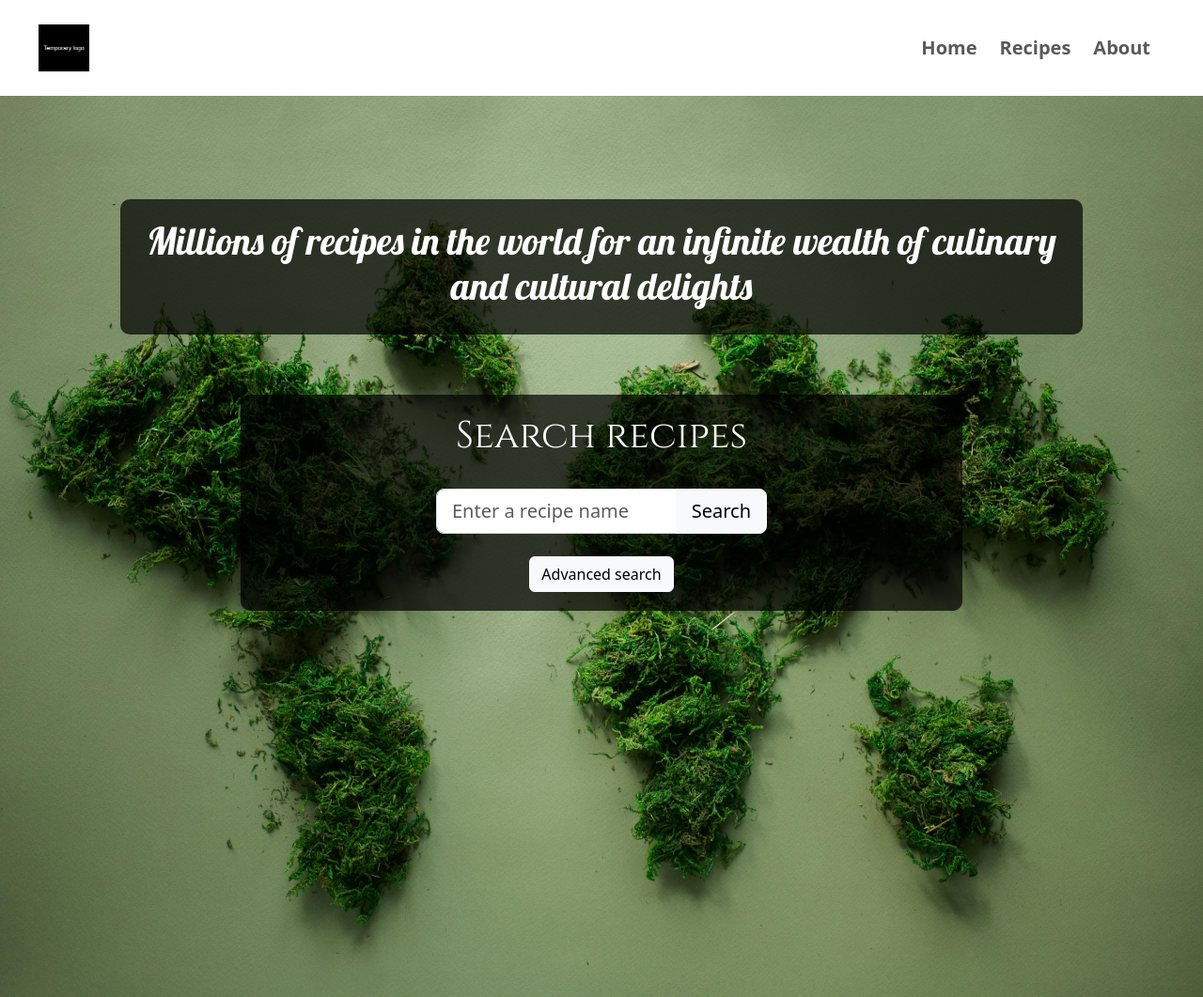
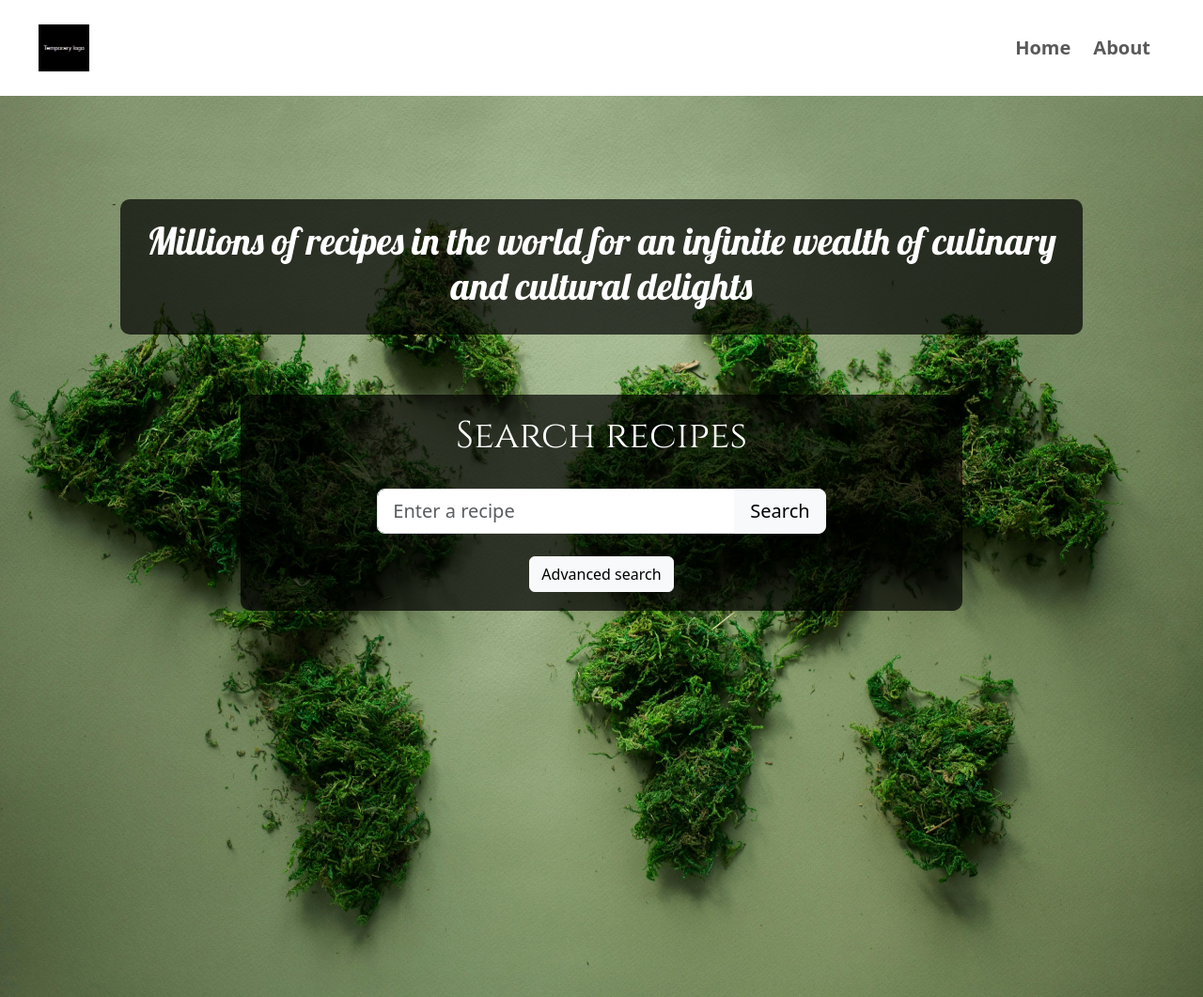
Before and after one commit to AlexaCai/recipe-app-django, a Django app: page /list/ in a window 1280 px wide. Shown: the top 1061 px of the page at 94% size. Run offline with Django 4.2, Linux system fonts and the light colour scheme; data comes from the database, SQL or seed files in the repository.

Commit message:
Responsiveness updates

```diff
--- a/Django-project/A2_Recipe_App/src/recipes/templates/recipes/unsigned_users_recipes.html
+++ b/Django-project/A2_Recipe_App/src/recipes/templates/recipes/unsigned_users_recipes.html
@@ -31,10 +31,7 @@
                 <div class="collapse navbar-collapse nav justify-content-end" id="navbarNav">
                     <ul class="navbar-nav">
                         <li class="nav-item active">
-                            <a class="nav-link" href="index.html">Home</a>
-                        </li>
-                        <li class="nav-item">
-                            <a class="nav-link" href="#about-section">Recipes</a>
+                            <a class="nav-link" href="{% url 'recipes:home' %}">Home</a>
                         </li>
                         <li class="nav-item">
                             <a class="nav-link" href="#projects-section">About</a>
@@ -60,9 +57,9 @@
                     </h1>
                     <br>
                     <form class="row justify-content-center" role="search">
-                        <div class="col-md-6 col-sm-8">
+                        <div class="col-md-8 col-sm-8">
                             <div class="input-group input-group-lg">
-                                <input id="recipe-search-input" type="text" class="form-control" placeholder="Enter a recipe name"
+                                <input id="recipe-search-input" type="text" class="form-control" placeholder="Enter a recipe"
                                     aria-label="Search" aria-describedby="button-addon2">
                                 <button class="btn btn-light" type="button" id="button-addon2">Search</button>
                             </div>
@@ -119,15 +116,15 @@
                                 <div class="card-text">
                                     <h5 class="card-title">{{ object.recipe_name }}</h5>
                                     <div class="line-background">
-                                    <img src="../../../media/flag-icon.png" alt="flag-icon" style="width: 20px; height: 20px; margin-right: 5px;"><span>{{ object.origin_country }}</span>
+                                    <img src="../../../media/flag-icon.png" class="card-icons" alt="flag-icon"><span>{{ object.origin_country }}</span>
                                     </div>
                                     <br>
                                     <div class="line-background">
-                                    <img src="../../../media/difficulty-icon.png" alt="flag-icon" style="width: 20px; height: 20px; margin-right: 5px;"><span>{{ object.difficulty }}</span>
+                                    <img src="../../../media/difficulty-icon.png" class="card-icons" alt="flag-icon" ><span>{{ object.difficulty }}</span>
                                     </div>
                                     <br>
                                     <div class="line-background">
-                                    <img src="../../../media/category-icon.png" alt="flag-icon" style="width: 20px; height: 20px; margin-right: 5px;"><span>{{ object.recipe_category }}</span>
+                                    <img src="../../../media/category-icon.png" class="card-icons" alt="flag-icon"><span>{{ object.recipe_category }}</span>
                                     </div>
                                 </div>
                             </div>
```
